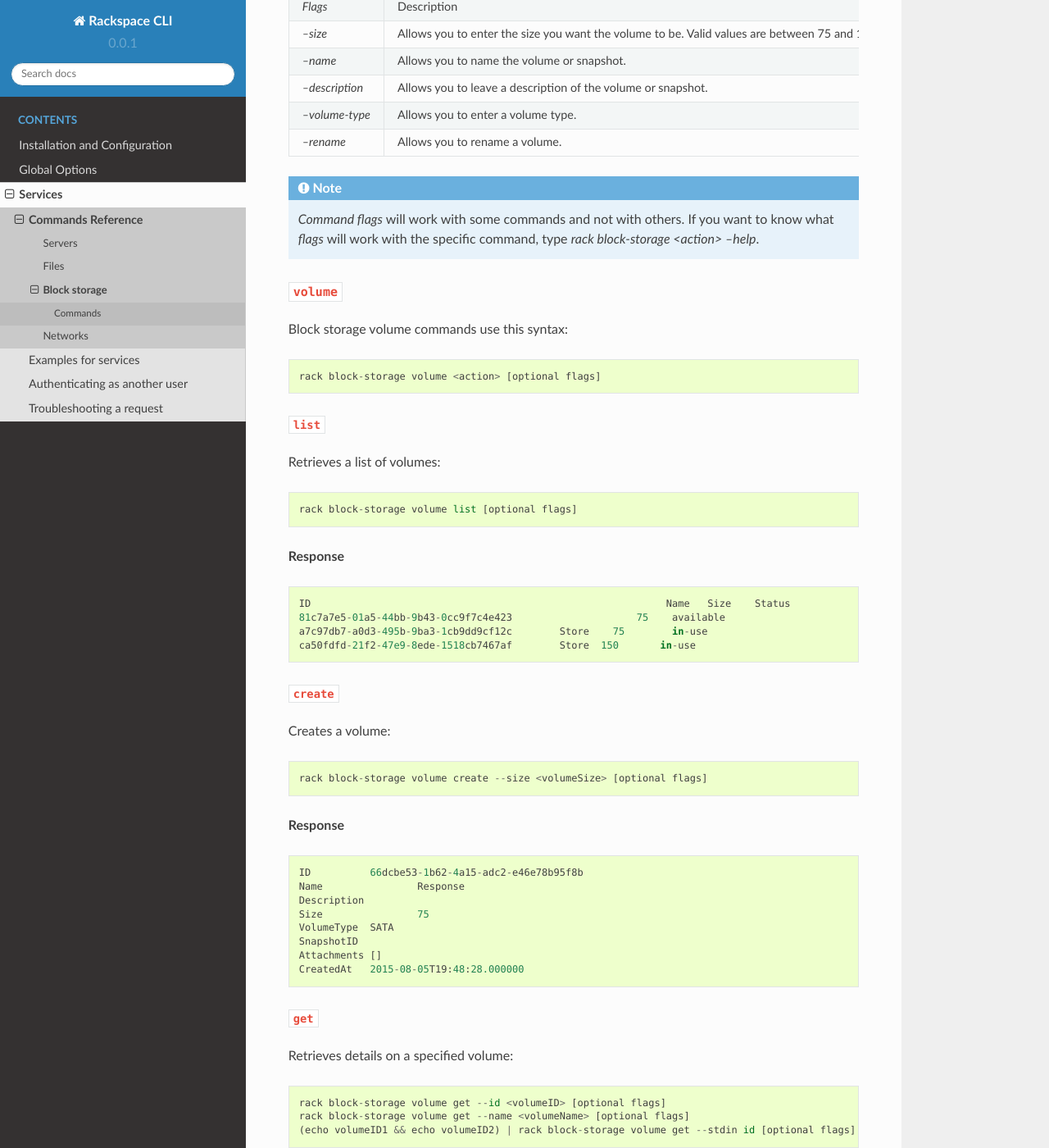
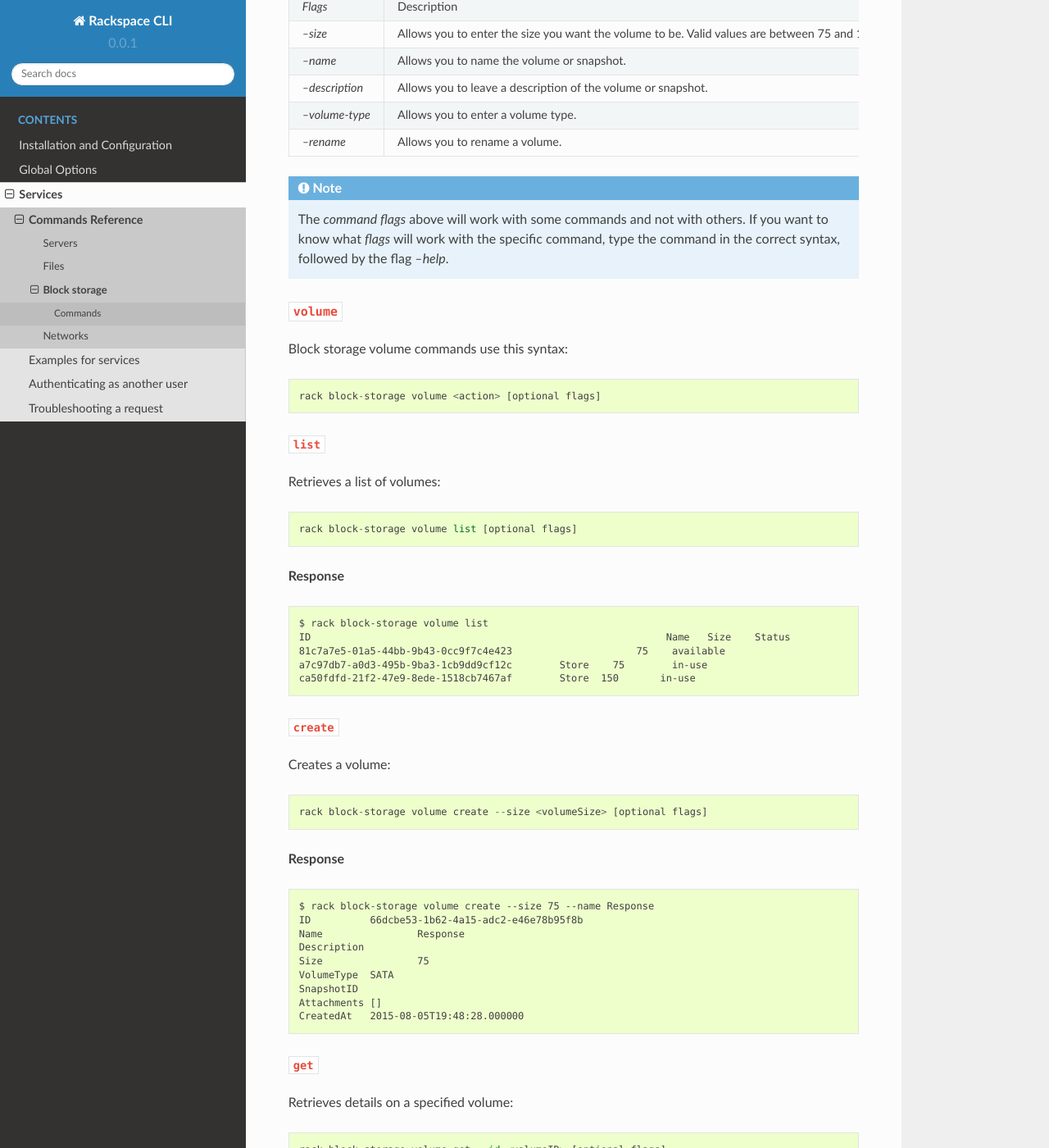
Before and after one commit to rackspace/rack, a Sphinx documentation site: the page built from docs/services/blockstorage.rst, in a window 1280 px wide and 1400 px high, scrolled down 459 px. Shown: the whole window at 82% size. Built offline with Sphinx 7.4.7 and the Read the Docs theme 2.0.0, drawn with Linux system fonts in a browser that asks for light colours; pages that are not in the unit, such as notebooks, are missing from menus; some of the changed text lies outside the part shown.

Commit message:
Update blockstorage.rst
Updated responses to include the command entered. Changed wording of the note beneath the beneath the commands to include more accurate information.

```diff
--- a/docs/services/blockstorage.rst
+++ b/docs/services/blockstorage.rst
@@ -36,9 +36,9 @@
 
 .. note::
 
-    *Command flags* will work with some commands and not with others. If you want
-    to know what *flags* will work with the specific command, type
-    `rack block-storage <action> --help`.
+    The *command flags* above will work with some commands and not with others. If you want
+    to know what *flags* will work with the specific command, type the command in the correct
+    syntax, followed by the flag `--help`.
 
 ``volume``
 ~~~~~~~~~~
@@ -57,6 +57,7 @@
 
 .. code::
 
+    $ rack block-storage volume list
     ID					                          Name	 Size	 Status		    Description	VolumeType	SnapshotID	Attachments														Created
     81c7a7e5-01a5-44bb-9b43-0cc9f7c4e423		     75	   available		            SATA				[]															<nil>
     a7c97db7-a0d3-495b-9ba3-1cb9dd9cf12c	Store	 75	   in-use			            	SATA			[map[host_name:<nil> device:/dev/xvdb server_id:8a254ea3-77b5-4f74-a893-8d2d51ae2cca id:a7c97db7-a0d3-495b-9ba3-1cb9dd9cf12c volume_id:a7c97db7-a0d3-495b-9ba3-1cb9dd9cf12c]]	<nil>
@@ -72,6 +73,7 @@
 
 .. code::
 
+    $ rack block-storage volume create --size 75 --name Response
     ID		66dcbe53-1b62-4a15-adc2-e46e78b95f8b
     Name		Response
     Description
@@ -93,6 +95,7 @@
 
 .. code::
 
+    $ rack block-storage volume get --name Response
     ID		66dcbe53-1b62-4a15-adc2-e46e78b95f8b
     Name		Response
     Description
@@ -123,7 +126,8 @@
 
 .. code::
 
-    Deleting volume [volume-id]
+    $ rack block-storage volume delete --name Response
+    Deleting volume [66dcbe53-1b62-4a15-adc2-e46e78b95f8b]
 
 ``snapshot``
 ~~~~~~~~~~~~
@@ -142,6 +146,7 @@
 
 .. code::
 
+    $ rack block-storage snapshot list
     ID				                          	Name	Size	Status		VolumeID				                      VolumeType	SnapshotID	Bootable	Attachments
     180a6c5c-ad6d-4cb6-846f-d500d67e59a5		    75	  available	81c7a7e5-01a5-44bb-9b43-0cc9f7c4e423
 
@@ -155,6 +160,7 @@
 
 .. code::
 
+    $ rack block-storage snapshot create --volume-id 66dcbe53-1b62-4a15-adc2-e46e78b95f8b --name Snapshot1
     ID		4aa6ae9b-9b1d-4870-9192-8da72df7473e
     Name		Snapshot1
     Description
@@ -176,6 +182,7 @@
 
 .. code::
 
+    $ rack block-storage snapshot get --name Snapshot1
     ID		4aa6ae9b-9b1d-4870-9192-8da72df7473e
     Name		Snapshot1
     Size		75
@@ -199,4 +206,5 @@
 
 .. code::
 
-    Deleting snapshot [snapshotID]
+    $ rack block-storage snapshot delete --name Snapshot1
+    Deleting snapshot [4aa6ae9b-9b1d-4870-9192-8da72df7473e]
```
Also changed, not shown: other parts of docs/services/blockstorage.rst (+2 -2 lines).
